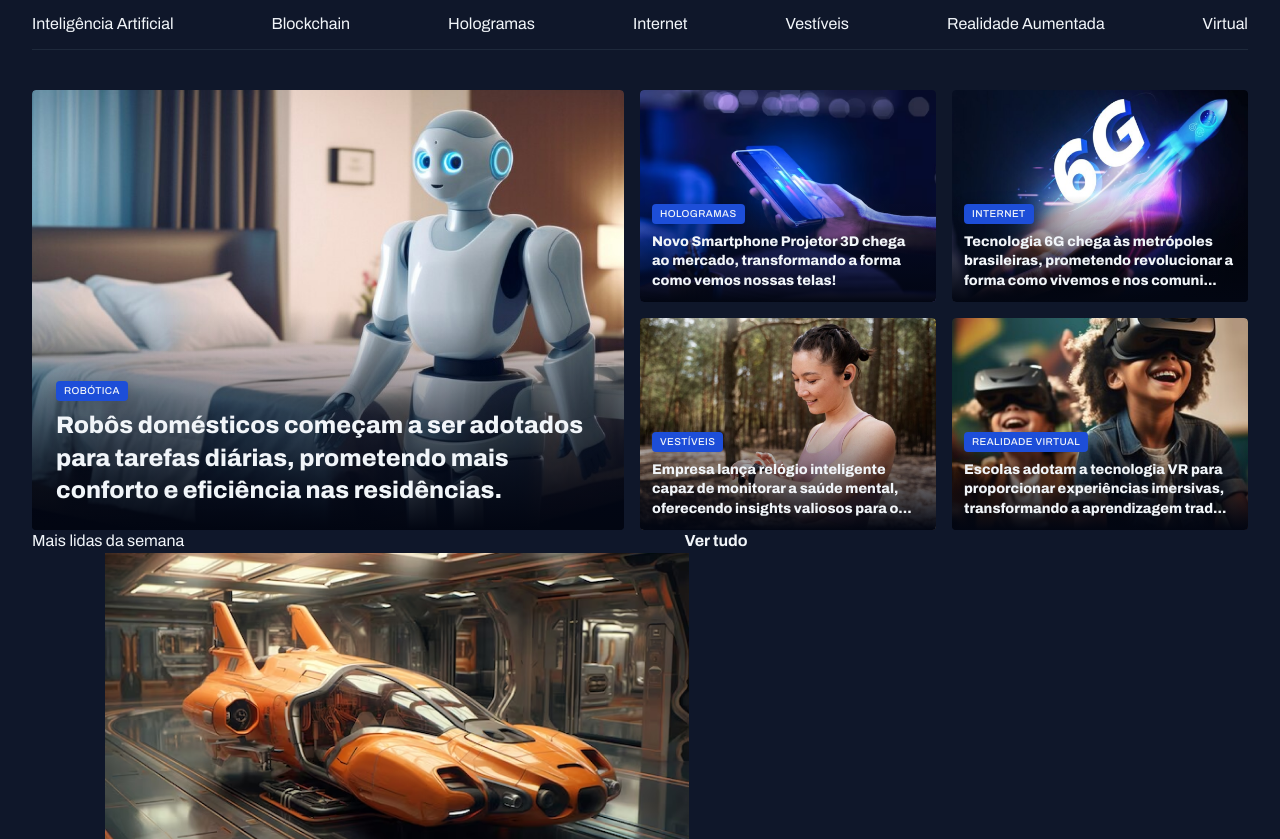
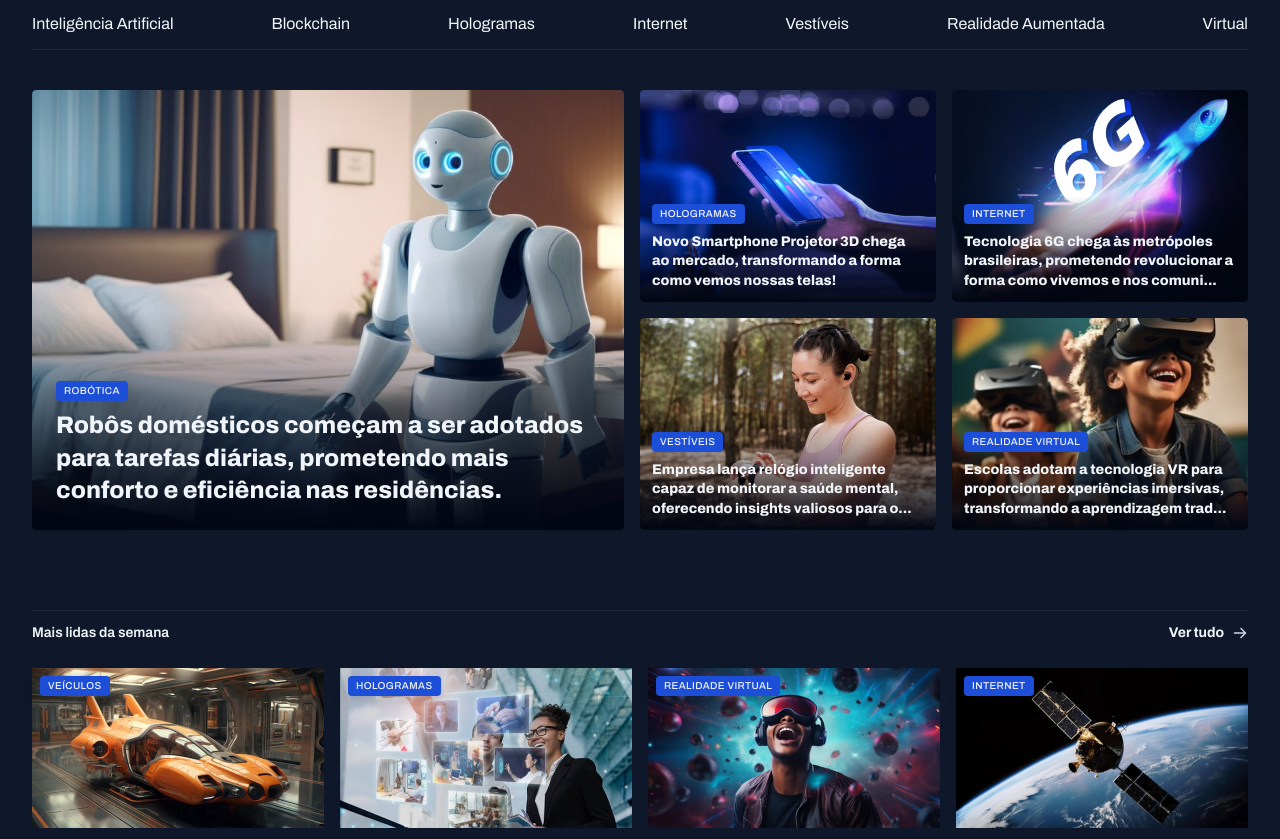
Before and after one commit to joaoasilveira/portal-de-noticias, a plain HTML site: page index.html in a window 1280 px wide. Shown: the part 74-913 px from the top of the page. Drawn offline with Linux system fonts and the light colour scheme.

Commit message:
aplicando estilos na seção mais lidas da semana

```diff
--- a/index.html
+++ b/index.html
@@ -92,7 +92,10 @@
     <section id="weekly">
       <header class="grid grid-flow-col">
         <h3>Mais lidas da semana</h3>
-        <a href="#"><strong>Ver tudo</strong><span></span></a>
+        <a href="#" class="grid grid-flow-col">
+          <strong>Ver tudo</strong>
+          <span></span>
+        </a>
       </header>
       <div class="grid gap-16">
         <figure>
--- a/styles/global.css
+++ b/styles/global.css
@@ -52,6 +52,7 @@ img {
 
 main {
   margin-top: 40px;
+  gap: 80px;
 }
 
 .content-tag {
--- a/styles/sections.css
+++ b/styles/sections.css
@@ -1,8 +1,55 @@
+section header {
+  border-top: 1px solid var(--stroke-color);
+  padding-block: 12px 24px;
+  font: var(--text-span);
+
+  a {
+    justify-self: end;
+    align-items: center;
+    gap: 8px;
+
+    span {
+      background-image: url(../assets/icons/ArrowRight.svg);
+      width: 16px;
+      height: 16px;
+    }
+
+    &:hover span {
+      background-image: url(../assets/icons/ArrowRight-hover.svg);
+    }
+  }
+}
+
 #featured {
   img {
     height: 100%;
     object-fit: cover;
     border-radius: 4px;
+  }
+}
+
+#weekly {
+  &>div {
+    grid-template-columns: repeat(4, 292px);
+  }
+
+  img {
+    height: 160px;
+  }
+
+  figure {
+    position: relative;
+
+    .content-tag {
+      position: absolute;
+      top: 8px;
+      left: 8px;
+    }
+
+    p {
+      margin-top: 8px;
+      font-weight: 800px;
+    }
   }
 }
 
```
